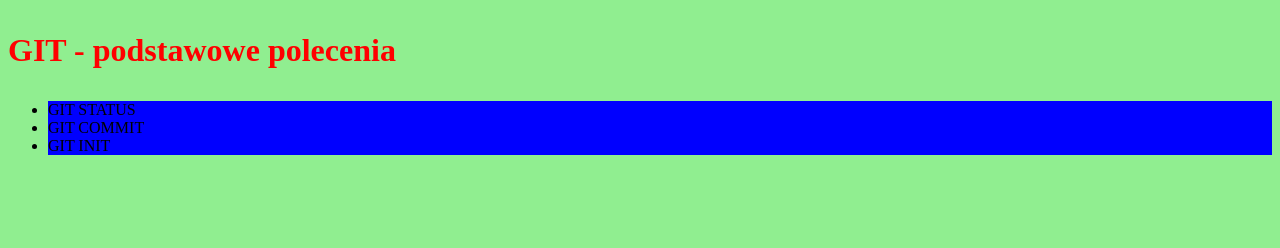
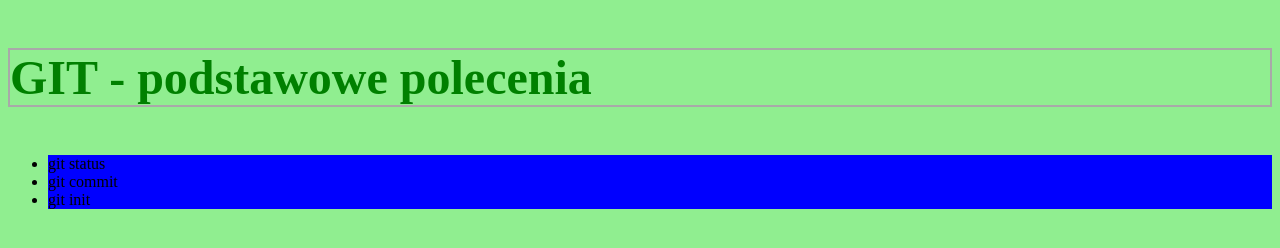
Before and after one commit to apawlik96/afm-1, a plain HTML site: page index.html in a window 1280 px wide. Drawn offline with Linux system fonts and the light colour scheme.

Commit message:
Changes style

```diff
--- a/style.css
+++ b/style.css
@@ -3,12 +3,12 @@ body{
 }
 
 p{
-    font-size: 2rem;
+    font-size: 3rem;
     font-weight: bold;
-    color: red;
+    color: green;
+    border: 2px solid darkgray;
 }
 
 ul li{
     background-color: blue;
-    text-transform: uppercase;
 }
```
